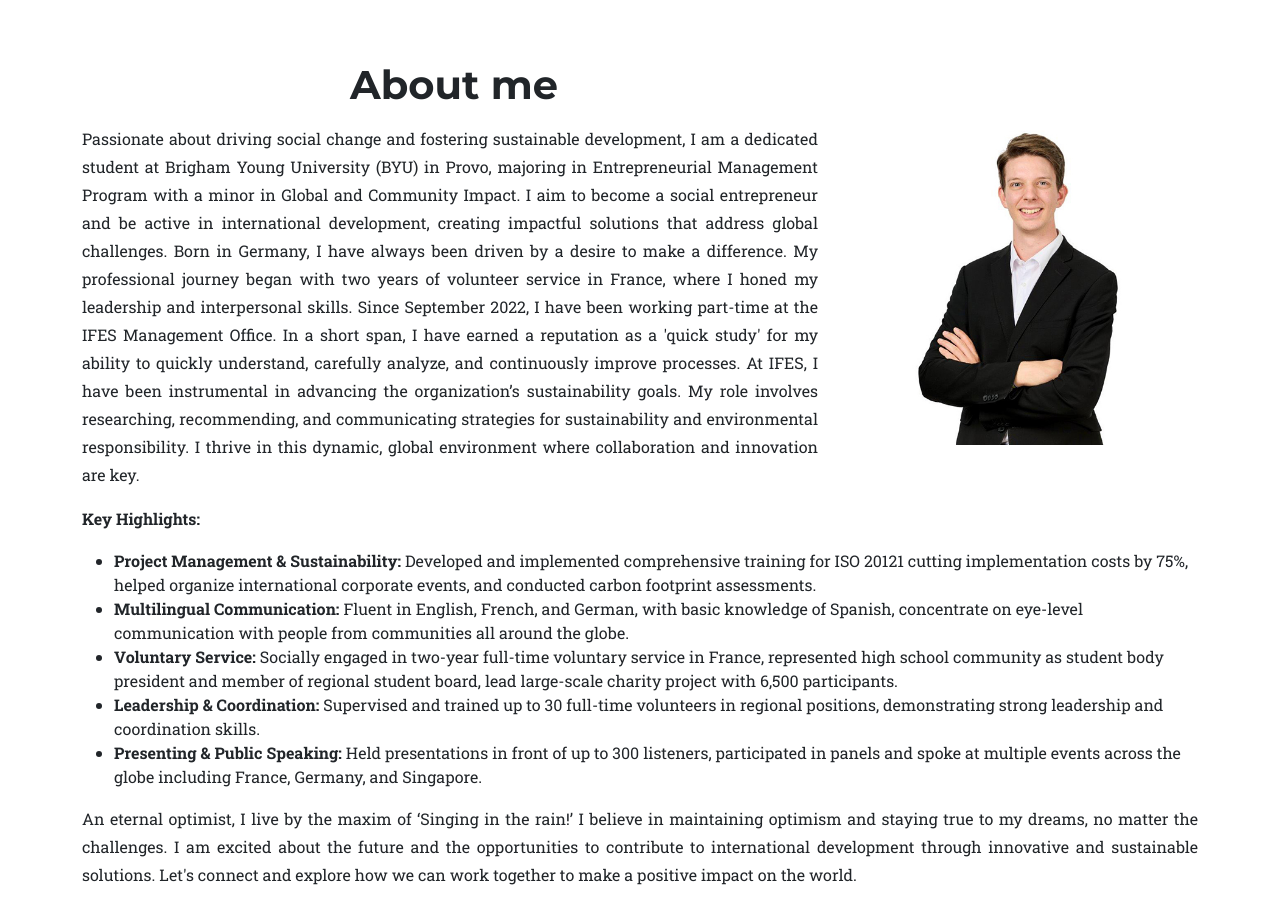
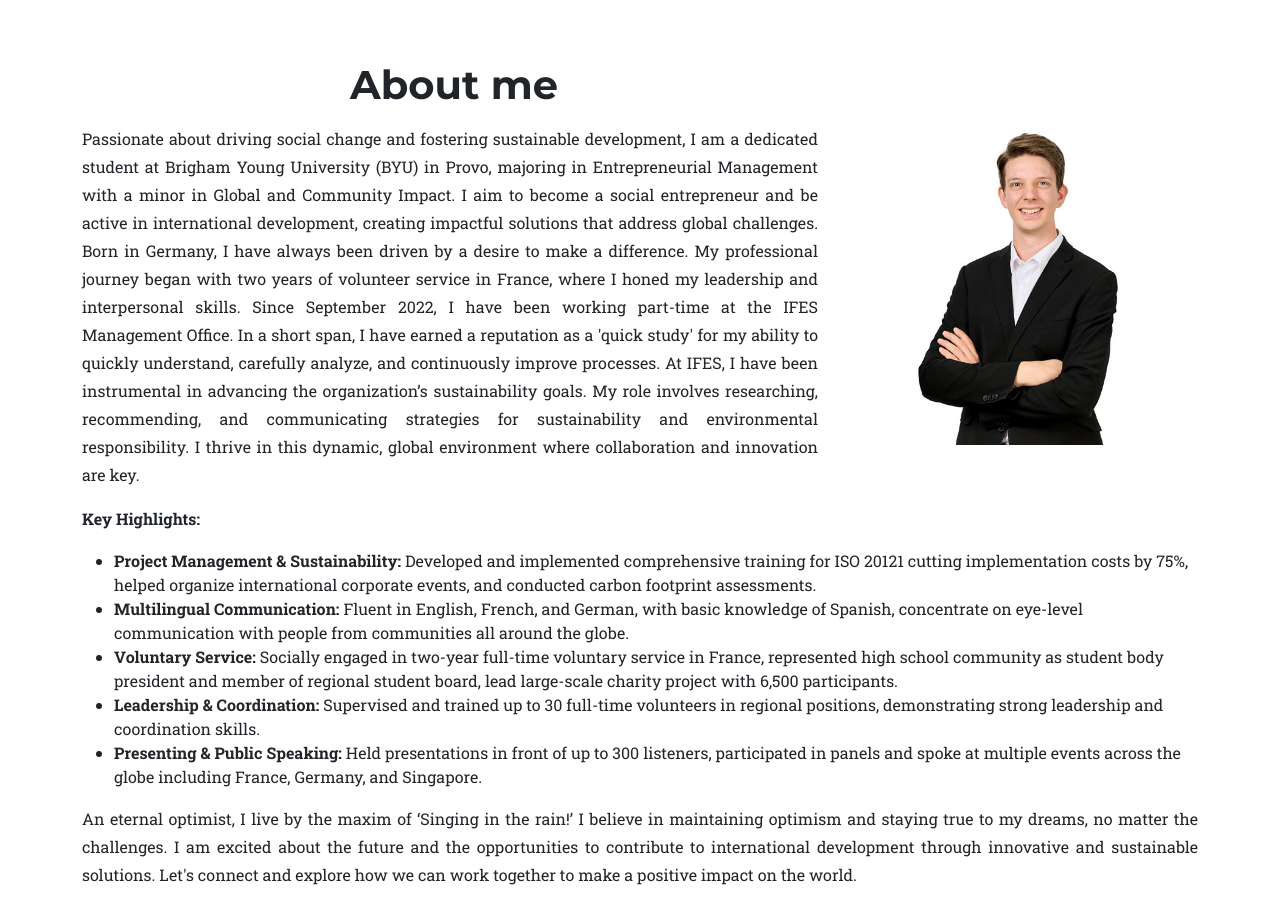
Before and after one commit to domafabohler/Welcome, a plain HTML site: page index.html in a window 1280 px wide. Shown: the part 780-1703 px from the top of the page. Drawn offline with nearby package versions, Linux system fonts and the light colour scheme.

Commit message:
index.html

```diff
--- a/index.html
+++ b/index.html
@@ -59,7 +59,7 @@
                     </div>
                     <div class="row text-center">
                         <div class="col-md-wide-left">
-                            <p style="text-align: justify;">Passionate about driving social change and fostering sustainable development, I am a dedicated student at Brigham Young University (BYU) in Provo, majoring in Entrepreneurial Management Program with a minor in Global and Community Impact. I aim to become a social entrepreneur and be active in international development, creating impactful solutions that address global challenges. Born in Germany, I have always been driven by a desire to make a difference. My professional journey began with two years of volunteer service in France, where I honed my leadership and interpersonal skills. Since September 2022, I have been working part-time at the IFES Management Office. In a short span, I have earned a reputation as a 'quick study' for my ability to quickly understand, carefully analyze, and continuously improve processes. At IFES, I have been instrumental in advancing the organization’s sustainability goals. My role involves researching, recommending, and communicating strategies for sustainability and environmental responsibility. I thrive in this dynamic, global environment where collaboration and innovation are key.</p>
+                            <p style="text-align: justify;">Passionate about driving social change and fostering sustainable development, I am a dedicated student at Brigham Young University (BYU) in Provo, majoring in Entrepreneurial Management with a minor in Global and Community Impact. I aim to become a social entrepreneur and be active in international development, creating impactful solutions that address global challenges. Born in Germany, I have always been driven by a desire to make a difference. My professional journey began with two years of volunteer service in France, where I honed my leadership and interpersonal skills. Since September 2022, I have been working part-time at the IFES Management Office. In a short span, I have earned a reputation as a 'quick study' for my ability to quickly understand, carefully analyze, and continuously improve processes. At IFES, I have been instrumental in advancing the organization’s sustainability goals. My role involves researching, recommending, and communicating strategies for sustainability and environmental responsibility. I thrive in this dynamic, global environment where collaboration and innovation are key.</p>
                         </div>
                         <div class="col-md-narrow-right">
                             <img src="IMAGES/ProfilePicBig.jpg" alt="Dominique Bohler wearing a black suit." height="320px">
```
